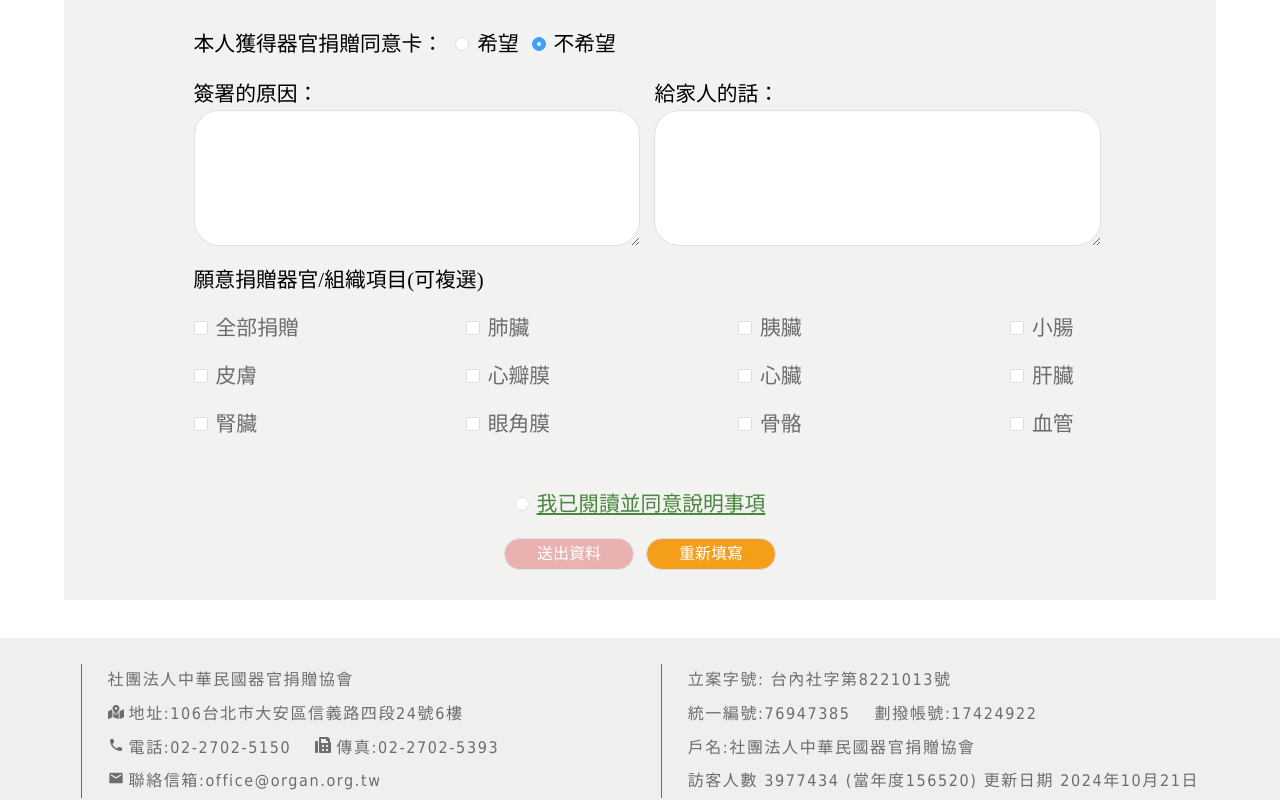
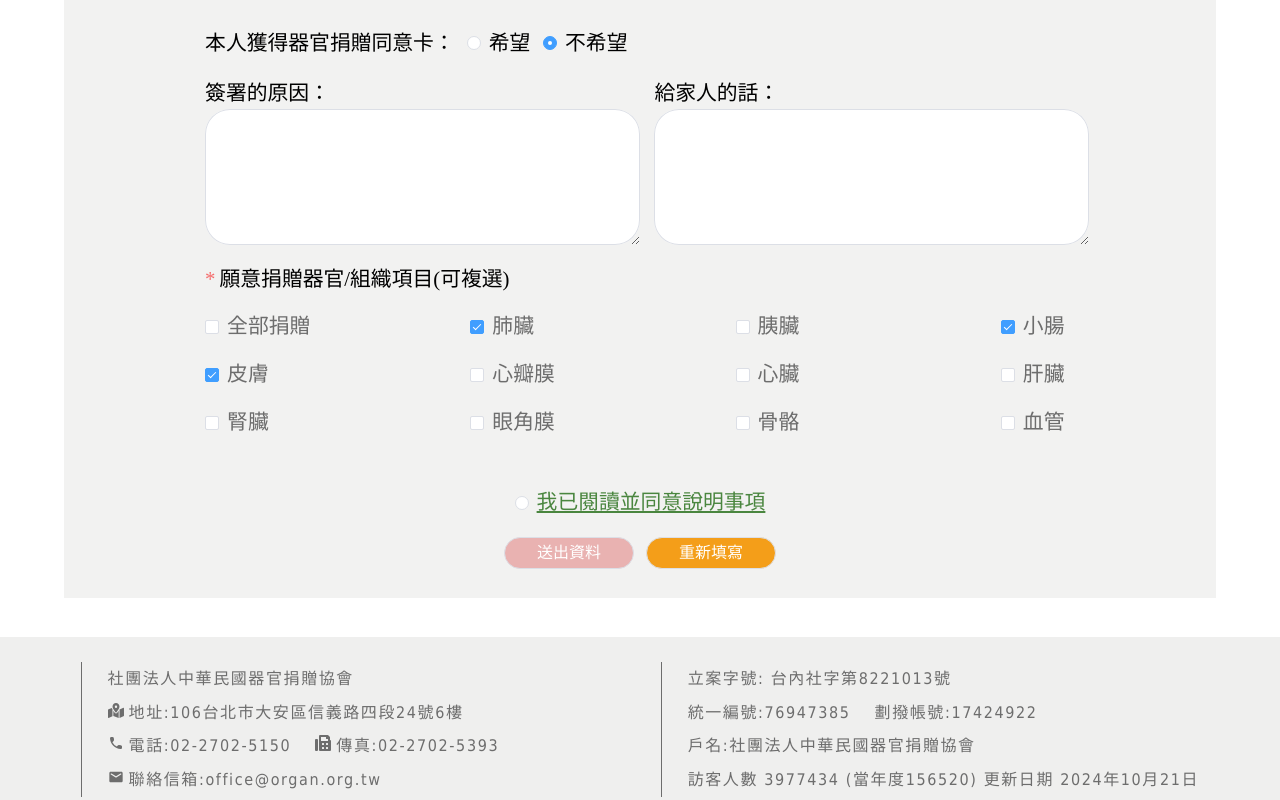
Before and after one commit to Yayufan/Nuxt3_Organ_Official, a Nuxt app: page /sign-online in a window 1280 px wide. Shown: the part 1054-1854 px from the top of the page. Built offline with nearby package versions, Linux system fonts and the light colour scheme.

Commit message:
Update sign-online.vue

```diff
--- a/pages/sign-online.vue
+++ b/pages/sign-online.vue
@@ -7,23 +7,31 @@
             <div class="content-box">
                 <p class="title">器官捐贈同意書</p>
                 <div class="statement">
-                    <p>本人瞭解醫療有其極限，而愛心可以延續，經閱讀，知悉後列說明後，願意簽署<a class="donation-form" href="/files/organs-donate-consent.pdf" target="_blank"><u>【器官捐贈同意書】</u></a>，
+                    <p>本人瞭解醫療有其極限，而愛心可以延續，經閱讀，知悉後列說明後，願意簽署
+                        <a class="donation-form" href="/files/organs-donate-consent.pdf" target="_blank">
+                            <u>【器官捐贈同意書】</u>
+                        </a>，
                     </p>
                     <p>並將此意願註記於健保卡，於生命之盡頭，捐贈可用器官，讓其他需要的病人能因此而獲得重生機會。</p>
-                    <p>如須撤銷器捐同意，請下載<a class="cancel-form" href="/files/cancel-organs-donate.pdf" target="_blank"><u>【撤銷器捐同意書】</u></a>填寫後由寄正本到本會。</p>
+                    <p>如須撤銷器捐同意，請下載
+                        <a class="cancel-form" href="/files/cancel-organs-donate.pdf" target="_blank">
+                            <u>【撤銷器捐同意書】</u>
+                        </a>填寫後由寄正本到本會。
+                    </p>
                 </div>
             </div>
+
             <div class="form-section">
                 <p class="notice">(以下欄位有<span>*</span>標示者為必填)</p>
                 <el-form ref="ruleFormRef" class="form" :model="form" :rules="formRules" label-position="left">
                     <el-form-item label="簽署人：" label-width="270" prop="name" class="form-item1">
                         <el-input v-model="form.name" type="text"></el-input>
                     </el-form-item>
-                    <el-form-item label="國民身分證統一編號：" prop="ID" label-width="270" class="form-item1">
-                        <el-input v-model="form.ID" type="text"></el-input>
+                    <el-form-item label="國民身分證統一編號：" prop="idCard" label-width="270" class="form-item1">
+                        <el-input v-model="form.idCard" type="text"></el-input>
                     </el-form-item>
                     <el-form-item label="出生日期：" label-width="270" prop="birthday" class="form-item1">
-                        <el-date-picker v-model="form.birthday" type="date" value-format="yyyy-mm-dd"></el-date-picker>
+                        <el-date-picker v-model="form.birthday" type="date" value-format="YYYY-MM-DD"></el-date-picker>
                     </el-form-item>
                     <el-form-item label="連絡電話：" label-width="270" prop="contactNumber" class="form-item1">
                         <el-input v-model="form.contactNumber" type="tel"></el-input>
@@ -57,7 +65,7 @@
                             <el-input v-model="form.wordToFamily" type="textarea" rows="6"></el-input>
                         </el-form-item>
                     </div>
-                    <el-form-item class="donate-organs unnecessary" label="願意捐贈器官/組織項目(可複選)">
+                    <el-form-item class="donate-organs unnecessary" label="願意捐贈器官/組織項目(可複選)" prop="donateOrgans">
                         <el-checkbox-group v-model="form.donateOrgans">
                             <div class="checkbox-div">
                                 <el-checkbox label="全部捐贈" value="all"></el-checkbox>
@@ -87,8 +95,8 @@
                     </div>
                     <div class="submit-section">
                         <el-form-item>
-                            <el-button class="submit" @click="() => submitForm(ruleFormRef)">送出資料</el-button>
-                            <el-button class="reset" @click="() => resetForm(ruleFormRef)">重新填寫</el-button>
+                            <el-button class="submit" @click="submitForm(ruleFormRef)">送出資料</el-button>
+                            <el-button class="reset" @click="resetForm(ruleFormRef)">重新填寫</el-button>
                         </el-form-item>
                     </div>
                 </el-form>
@@ -136,11 +144,10 @@
 <script lang="ts" setup>
 import Breadcrumbs from '@/components/layout/Breadcrumbs.vue'
 import type { FormInstance, FormRules } from 'element-plus'
-import { tr } from 'element-plus/es/locale/index.mjs';
 
 interface form {
     name: string,
-    ID: string,
+    idCard: string,
     birthday: string,
     contactNumber: string,
     phoneNumber: string,
@@ -156,7 +163,7 @@ interface form {
 
 const form = reactive<form>({
     name: '',
-    ID: '',
+    idCard: '',
     birthday: '',
     contactNumber: '',
     phoneNumber: '',
@@ -167,7 +174,7 @@ const form = reactive<form>({
     consentCard: '-1',
     reason: '',
     wordToFamily: '',
-    donateOrgans: []
+    donateOrgans: ["lung", "skin", "smallIntestine"]
 })
 
 const approveInstructions = ref(false)
@@ -175,7 +182,7 @@ const drawer = ref(false)
 const isReadInstructions = ref(false)
 
 watch(() => approveInstructions.value, (newVal) => {
-    if (newVal&&!isReadInstructions.value) {
+    if (newVal && !isReadInstructions.value) {
         drawer.value = true;
     }
 })
@@ -190,29 +197,69 @@ watch(() => drawer.value, (newVal) => {
 const ruleFormRef = ref<FormInstance>()
 const formRules = reactive<FormRules<form>>({
     name: [
-        { required: true, message: '請輸入簽署人', trigger: 'blur' }
+        {
+            required: true,
+            message: '請輸入簽署人',
+            trigger: 'blur'
+        }
     ],
-    ID: [
-        { required: true, message: '請輸入國民身分證統一編號', trigger: 'blur' }
+    idCard: [
+        {
+            required: true,
+            message: '請輸入國民身分證統一編號',
+            trigger: 'blur'
+        }
     ],
     birthday: [
-        { required: true, message: '請輸入出生日期', trigger: 'blur' }
+        {
+            required: true,
+            message: '請輸入出生日期',
+            trigger: 'blur'
+        }
     ],
     contactNumber: [
-        { required: true, message: '請輸入連絡電話', trigger: 'blur' }
+        {
+            required: true,
+            message: '請輸入連絡電話',
+            trigger: 'blur'
+        }
     ],
     phoneNumber: [
-        { required: true, message: '請輸入手機號碼', trigger: 'blur' }
+        {
+            required: true,
+            message: '請輸入手機號碼',
+            trigger: 'blur'
+        }
     ],
     address: [
-        { required: true, message: '請輸入聯絡地址', trigger: 'blur' }
+        {
+            required: true,
+            message: '請輸入聯絡地址',
+            trigger: 'blur'
+        }
     ],
     legalRepresentativeName: [
-        { required: true, message: '請輸入法定代理人姓名', trigger: 'blur' }
+        {
+            required: true,
+            message: '請輸入法定代理人姓名',
+            trigger: 'blur'
+        }
     ],
     legalRepresentativeID: [
-        { required: true, message: '請輸入法定代理人國民身分證統一編號', trigger: 'blur' }
-    ]
+        {
+            required: true,
+            message: '請輸入法定代理人國民身分證統一編號'
+            , trigger: 'blur'
+        }
+    ],
+    donateOrgans: [
+        {
+            type: 'array',
+            required: true,
+            message: '請至少勾選一個捐贈項目',
+            trigger: 'change',
+        },
+    ],
 
 })
 
@@ -227,6 +274,7 @@ const submitForm = async (formEl: FormInstance | undefined) => {
             }
             console.log(form)
         } else {
+            ElMessage.error("請填寫完整的資訊")
             console.log('error submit!', fields)
         }
     })
@@ -240,11 +288,19 @@ const resetForm = (formEl: FormInstance | undefined) => {
     console.log(form);
 }
 </script>
+
 <style lang="scss" scoped>
 .common-section {
     width: $common-section-width;
     margin: $common-section-margin;
     font-family: $common-section-font-family;
+
+    @media screen and (max-width:481px) {
+        :deep(.el-drawer) {
+            width: 80% !important;
+        }
+
+    }
 
     .common-title {
         color: $main-color;
@@ -323,7 +379,8 @@ const resetForm = (formEl: FormInstance | undefined) => {
     //表單區塊
     .form-section {
         background-color: #F2F2F1;
-        padding: 1% 10%;
+        // padding: 1% 10%;
+        padding: 1% 11%;
 
         // 提醒標示
         .notice {
@@ -392,7 +449,8 @@ const resetForm = (formEl: FormInstance | undefined) => {
 
                     @media screen and (max-width:850px) {
                         font-size: 0.9rem;
-                        width: 65%;
+                        // width: 65%;
+                        width: 70%;
 
                     }
                 }
@@ -401,6 +459,7 @@ const resetForm = (formEl: FormInstance | undefined) => {
             //法定代理人身分證
             .legal-representative-ID {
                 margin-bottom: 3vw;
+
                 :deep(.el-form-item__label) {
                     @media screen and (max-width:850px) {
                         font-size: 0.9rem;
```
